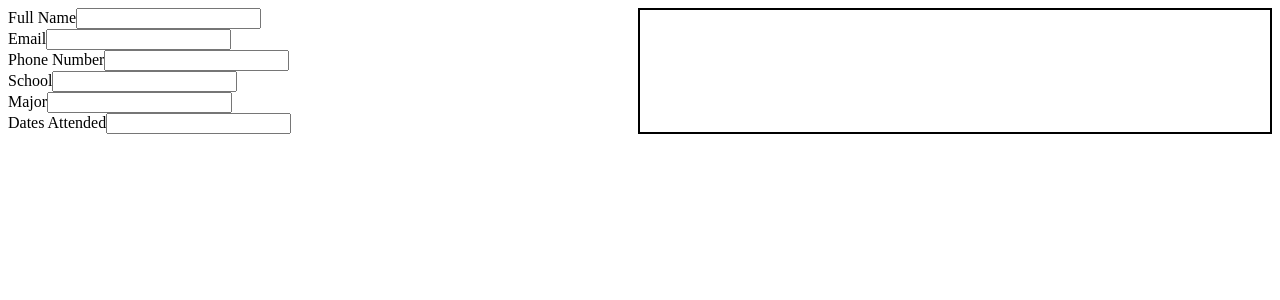
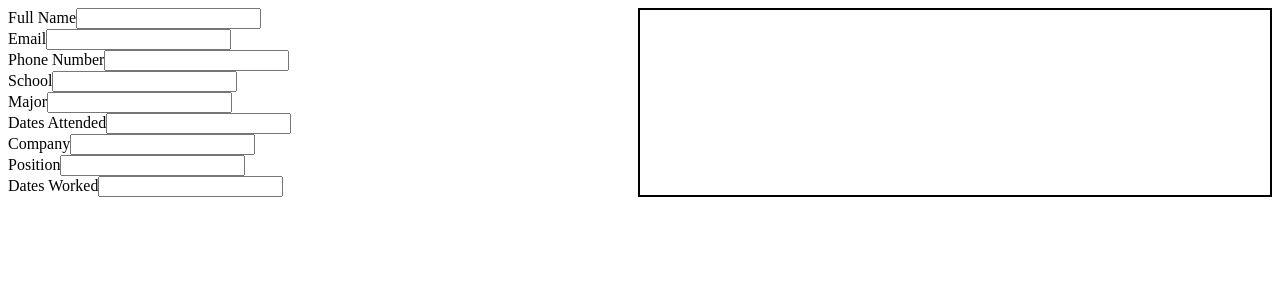
Before and after one commit to cwalker3/cv-application, a React (Vite) app: page / in a window 1280 px wide. Shown: the top 300 px of the page. Built offline with nearby package versions, Linux system fonts and the light colour scheme.

Commit message:
add ExperienceForm

```diff
--- a/src/App.jsx
+++ b/src/App.jsx
@@ -1,6 +1,7 @@
 import { useState } from 'react';
 import PersonalForm from './components/PersonalForm'
 import EducationForm from './components/EducationForm'
+import ExperienceForm from './components/ExperienceForm';
 import Resume from './components/Resume'
 
 function App() {
@@ -27,6 +28,7 @@ function App() {
       <div className="forms">
         <PersonalForm data={data} onChange={handleChange}/>
         <EducationForm data={data} onChange={handleChange}/>
+        <ExperienceForm data={data} onChange={handleChange}/>
       </div>
       <Resume data={data} />
     </>
```
